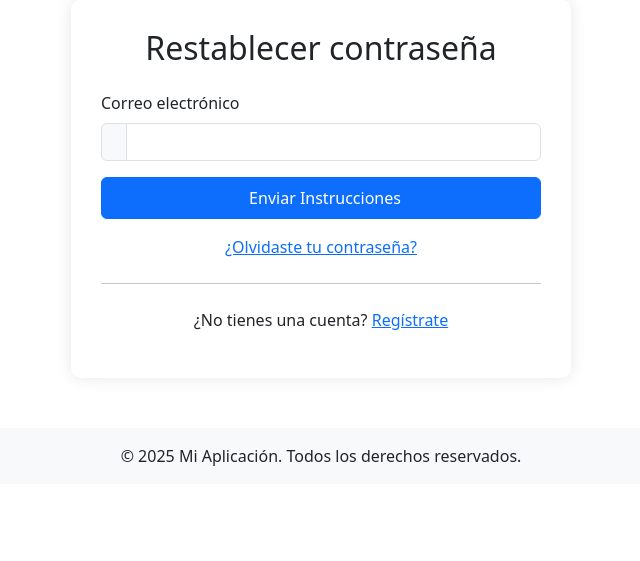
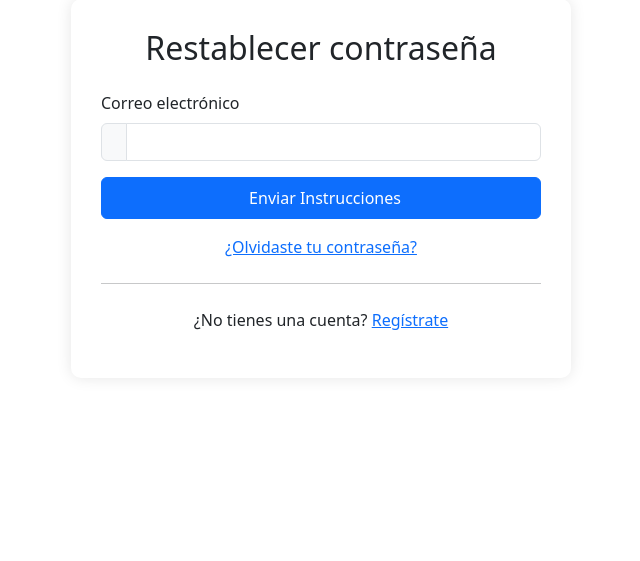
Before and after one commit to Sprinter05/competenciapp, a Django app: page /accounts/password_reset/ in a window 1280 px wide. Shown: the part 107-668 px from the top of the page, without its empty margins (319-959 px from the left). Run offline with Django 5.2, Linux system fonts and the light colour scheme.

Commit message:
Minor oopsie doopsie

```diff
--- a/users/templates/base_user.html
+++ b/users/templates/base_user.html
@@ -47,11 +47,9 @@
         <div class="collapse navbar-collapse" id="navbarNav">
             <ul class="navbar-nav ms-auto">
                 {% if user.is_authenticated %}
-{% comment %}
                     <li class="nav-item">
                         <a class="nav-link" href="{% url 'profile' %}">Perfil</a>
                     </li>
-{% endcomment %}
                     <li class="nav-item">
                         <a class="nav-link" href="{% url 'password_change' %}">Cambiar Contraseña</a>
                     </li>
@@ -88,11 +86,6 @@
     {% block content %}{% endblock %}
 </div>
 
-<footer class="mt-5 py-3 bg-light text-center">
-    <div class="container">
-        <p class="mb-0">© {% now "Y" %} Mi Aplicación. Todos los derechos reservados.</p>
-    </div>
-</footer>
 
 <script src="https://cdn.jsdelivr.net/npm/bootstrap@5.3.0/dist/js/bootstrap.bundle.min.js"></script>
 {% block extra_js %}{% endblock %}
```
